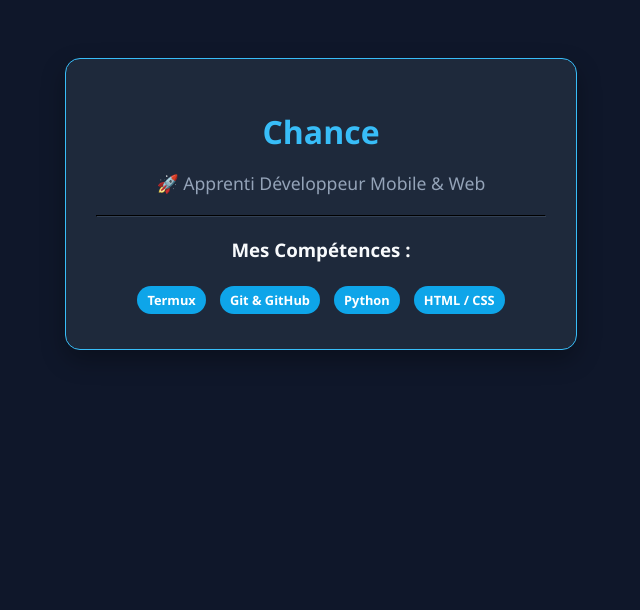
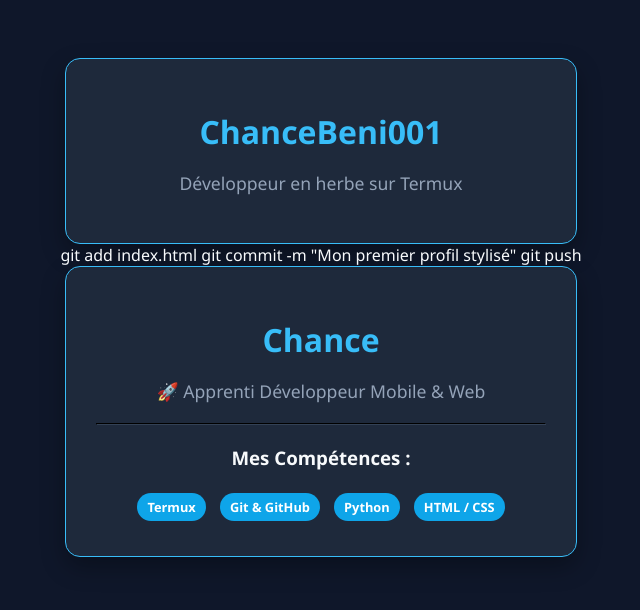
Before and after one commit to ChanceBeni001/mon-site-web, a plain HTML site: page index.html in a window 1280 px wide. Shown: the whole page, without its empty margins (319-959 px from the left). Drawn offline with Linux system fonts and the light colour scheme.

Commit message:
Mon profil de développeur est prêt

```diff
--- a/index.html
+++ b/index.html
@@ -2,6 +2,42 @@
 <html lang="fr">
 <head>
     <meta charset="UTF-8">
+<!DOCTYPE html>
+<html lang="fr">
+<head>
+    <meta charset="UTF-8">
+    <meta name="viewport" content="width=device-width, initial-scale=1.0">
+    <title>Mon Profil Développeur</title>
+    <style>
+        body {
+            font-family: sans-serif;
+            background-color: #0f172a;
+            color: #f8fafc;
+            text-align: center;
+            padding: 50px 20px;
+        }
+        .carte {
+            background-color: #1e293b;
+            max-width: 450px;
+            margin: 0 auto;
+            padding: 30px;
+            border-radius: 15px;
+            box-shadow: 0 10px 25px rgba(0,0,0,0.3);
+            border: 1px solid #38bdf8;
+        }
+        h1 { color: #38bdf8; margin-bottom: 5px; }
+    </style>
+</head>
+<body>
+    <div class="carte">
+        <h1>ChanceBeni001</h1>
+        <p>Développeur en herbe sur Termux</p>
+    </div>
+</body>
+</html>
+git add index.html
+git commit -m "Mon premier profil stylisé"
+git push
     <meta name="viewport" content="width=device-width, initial-scale=1.0">
     <title>Mon Profil Développeur</title>
     <style>
```
